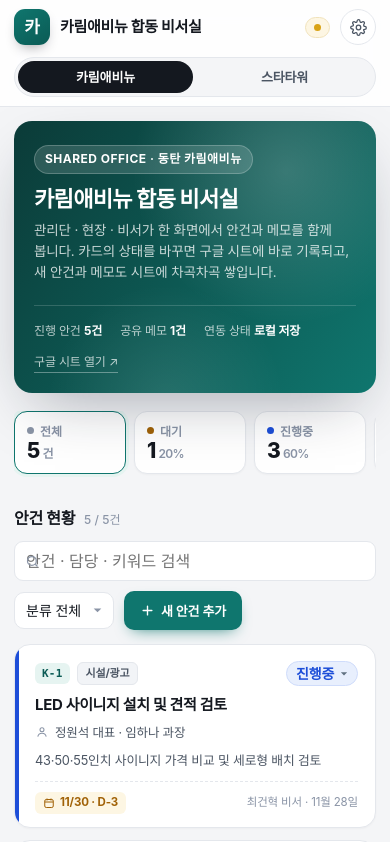
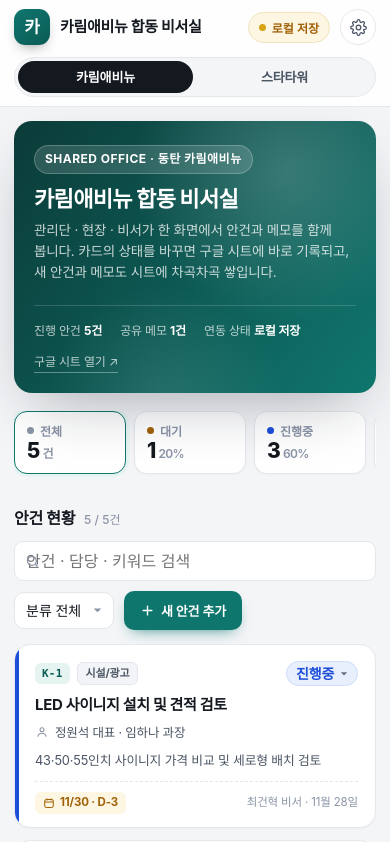
Before and after one commit to gunhyuck/gunhyuck.github.io, a plain HTML site: page karim/index.html in a window 390 px wide. Shown: the top 842 px of the page. Drawn offline with Linux system fonts and the light colour scheme.

Commit message:
모바일 연동 배지 표기 유지

```diff
--- a/assets/office.css
+++ b/assets/office.css
@@ -495,7 +495,7 @@ textarea { resize: vertical; min-height: 92px; line-height: 1.55; }
   .select-sm, .status-select { font-size: 14px; }
   .search input { font-size: 16px; }
 }
-@media (max-width: 420px) {
+@media (max-width: 360px) {
   .sync-pill span.txt { display: none; }
   .sync-pill { padding: 6px 8px; }
 }
--- a/karim/index.html
+++ b/karim/index.html
@@ -6,7 +6,7 @@
 <meta name="theme-color" content="#0b3b38">
 <title>카림애비뉴 합동 비서실</title>
 <meta name="description" content="카림애비뉴 관리단·현장·비서가 함께 보는 안건과 공유 메모. 구글 시트와 실시간 연동.">
-<link rel="stylesheet" href="../assets/office.css?v=4">
+<link rel="stylesheet" href="../assets/office.css?v=5">
 </head>
 <body data-site="karim">
 
@@ -240,7 +240,7 @@
 
 <div class="toast-stack" id="toastStack" aria-live="polite"></div>
 
-<script src="../assets/data.js?v=4"></script>
+<script src="../assets/data.js?v=5"></script>
 <script>
   window.OFFICE_CONFIG = {
     site: "karim",
@@ -249,6 +249,6 @@
     apiDefault: ""
   };
 </script>
-<script src="../assets/office.js?v=4"></script>
+<script src="../assets/office.js?v=5"></script>
 </body>
 </html>
```
Also changed, not shown: startower/index.html (+3 -3 lines).
